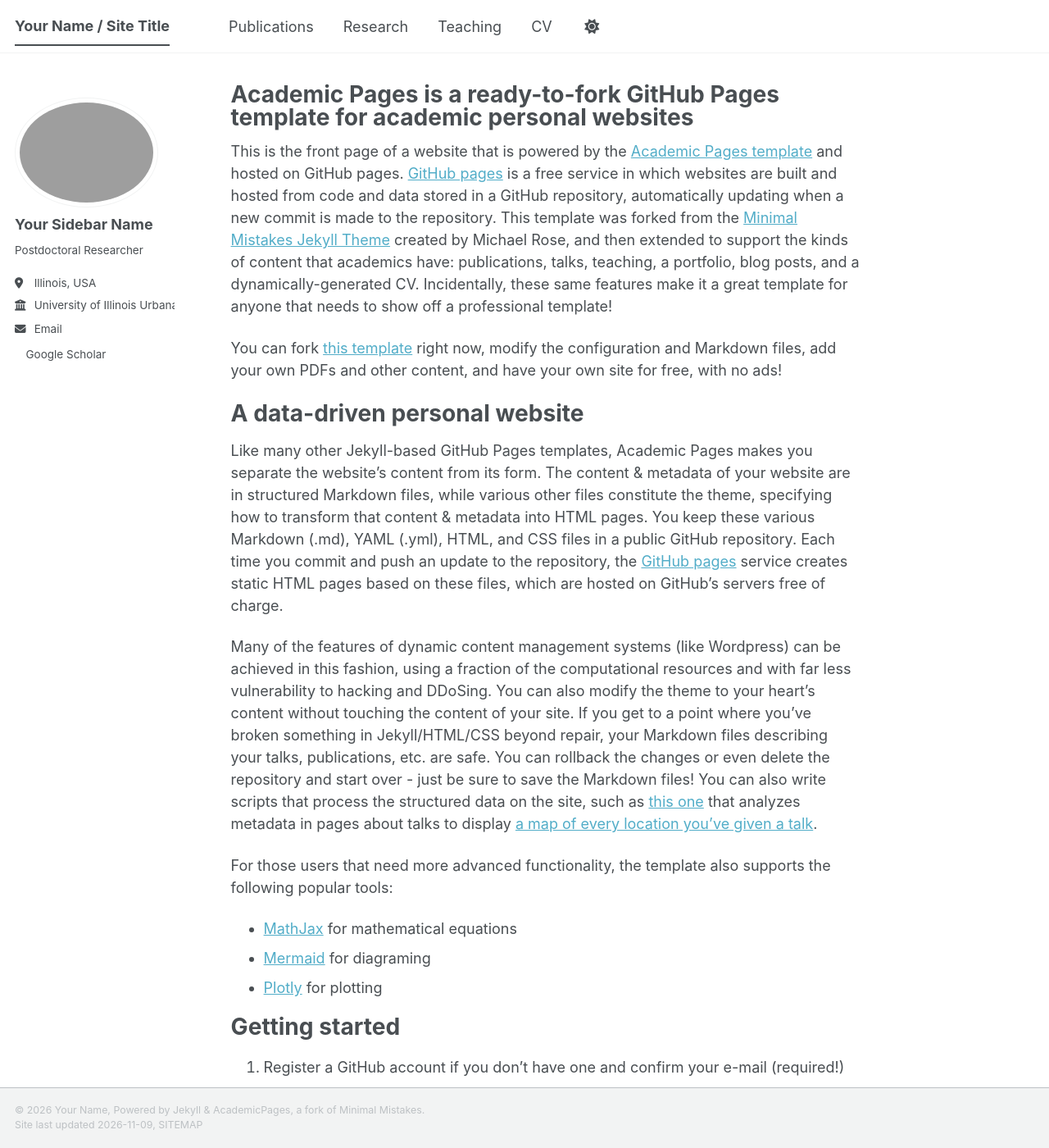
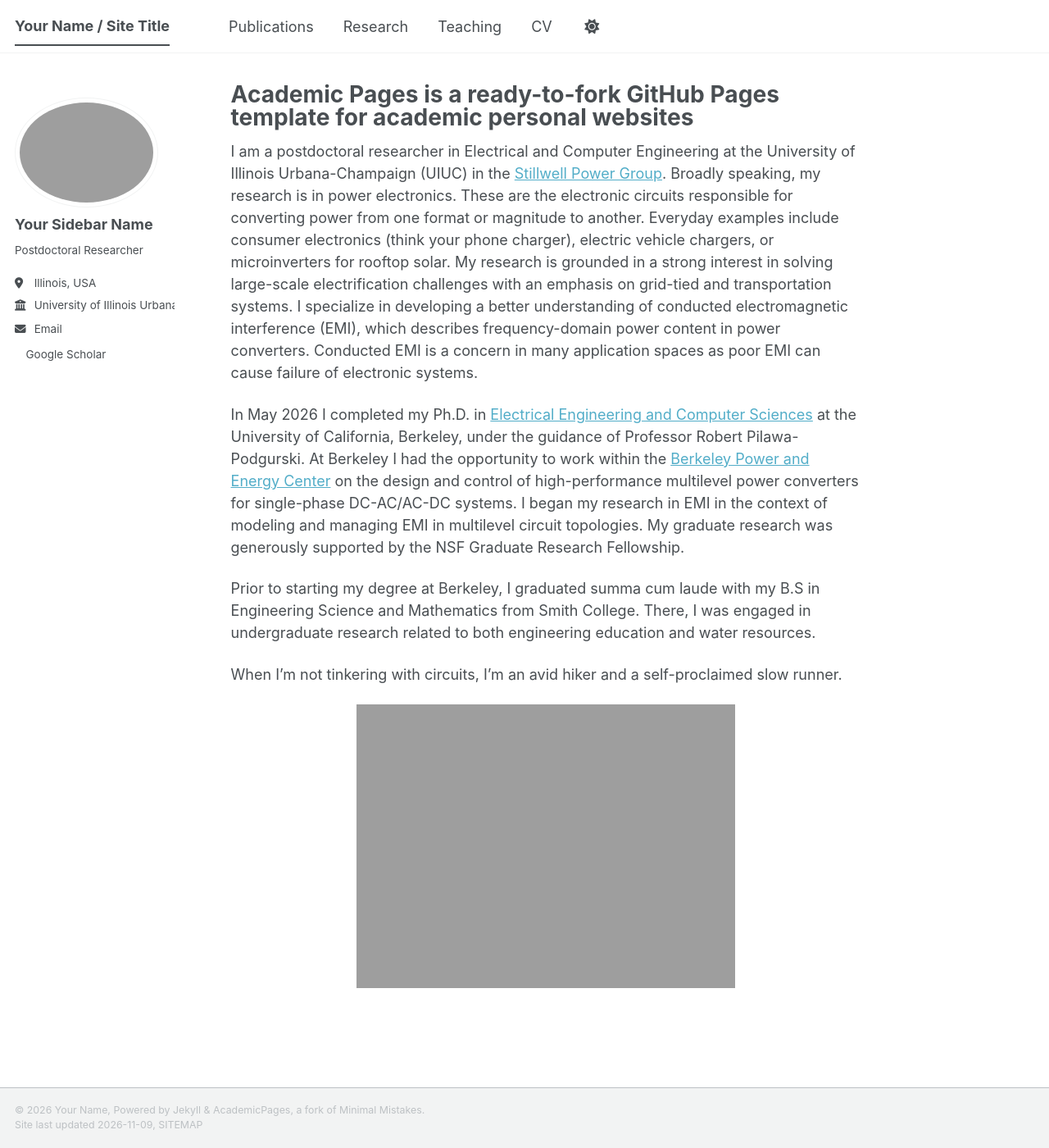
Before and after one commit to fgiardine/fgiardine.github.io, a Jekyll site: the page built from _pages/about.md, in a window 1280 px wide and 1400 px high. Shown: the whole window at 82% size. Built offline with Jekyll 4.4.1, drawn with Linux system fonts in a browser that asks for light colours; a script bundle is joined from its source files by our own code; a style sheet for code colours, icons or effects is not loaded; some of the changed text lies outside the part shown.

Commit message:
Update about.md

```diff
--- a/_pages/about.md
+++ b/_pages/about.md
@@ -7,50 +7,19 @@ redirect_from:
   - /about.html
 ---
 
-This is the front page of a website that is powered by the [Academic Pages template](https://github.com/academicpages/academicpages.github.io) and hosted on GitHub pages. [GitHub pages](https://pages.github.com) is a free service in which websites are built and hosted from code and data stored in a GitHub repository, automatically updating when a new commit is made to the repository. This template was forked from the [Minimal Mistakes Jekyll Theme](https://mmistakes.github.io/minimal-mistakes/) created by Michael Rose, and then extended to support the kinds of content that academics have: publications, talks, teaching, a portfolio, blog posts, and a dynamically-generated CV. Incidentally, these same features make it a great template for anyone that needs to show off a professional template!
+I am a postdoctoral researcher in Electrical and Computer Engineering at the University of Illinois Urbana-Champaign (UIUC) in the <a href="https://stillwell.ece.illinois.edu/">Stillwell Power Group</a>. Broadly speaking, my research is in power electronics. These are the electronic circuits responsible for converting power from one format or magnitude to another. Everyday examples include consumer electronics (think your phone charger), electric vehicle chargers, or microinverters for rooftop solar. My research is grounded in a strong interest in solving large-scale electrification challenges with an emphasis on grid-tied and transportation systems. I specialize in developing a better understanding of conducted electromagnetic interference (EMI), which describes frequency-domain power content in power converters. Conducted EMI is a concern in many application spaces as poor EMI can cause failure of electronic systems.
 
- You can fork [this template](https://github.com/academicpages/academicpages.github.io) right now, modify the configuration and Markdown files, add your own PDFs and other content, and have your own site for free, with no ads!
+In May 2026 I completed my Ph.D. in <a href="https://eecs.berkeley.edu/">Electrical Engineering and Computer Sciences</a> at the University of California, Berkeley, under the guidance of Professor Robert Pilawa-Podgurski. At Berkeley I had the opportunity to work within the <a href="https://bpec.berkeley.edu/">Berkeley Power and Energy Center</a> on the design and control of high-performance multilevel power converters for single-phase DC-AC/AC-DC systems. I began my research in EMI in the context of modeling and managing EMI in multilevel circuit topologies. My graduate research was generously supported by the NSF Graduate Research Fellowship.
 
-A data-driven personal website
-======
-Like many other Jekyll-based GitHub Pages templates, Academic Pages makes you separate the website's content from its form. The content & metadata of your website are in structured Markdown files, while various other files constitute the theme, specifying how to transform that content & metadata into HTML pages. You keep these various Markdown (.md), YAML (.yml), HTML, and CSS files in a public GitHub repository. Each time you commit and push an update to the repository, the [GitHub pages](https://pages.github.com/) service creates static HTML pages based on these files, which are hosted on GitHub's servers free of charge.
+Prior to starting my degree at Berkeley, I graduated summa cum laude with my B.S in Engineering Science and Mathematics from Smith College. There, I was engaged in undergraduate research related to both engineering education and water resources.
 
-Many of the features of dynamic content management systems (like Wordpress) can be achieved in this fashion, using a fraction of the computational resources and with far less vulnerability to hacking and DDoSing. You can also modify the theme to your heart's content without touching the content of your site. If you get to a point where you've broken something in Jekyll/HTML/CSS beyond repair, your Markdown files describing your talks, publications, etc. are safe. You can rollback the changes or even delete the repository and start over - just be sure to save the Markdown files! You can also write scripts that process the structured data on the site, such as [this one](https://github.com/academicpages/academicpages.github.io/blob/master/talkmap.ipynb) that analyzes metadata in pages about talks to display [a map of every location you've given a talk](https://academicpages.github.io/talkmap.html).
+When I'm not tinkering with circuits, I'm an avid hiker and a self-proclaimed slow runner.
 
-For those users that need more advanced functionality, the template also supports the following popular tools:
-- [MathJax](https://www.mathjax.org/) for mathematical equations
-- [Mermaid](https://mermaid.js.org/) for diagraming
-- [Plotly](https://plotly.com/javascript/) for plotting
-
-Getting started
-======
-1. Register a GitHub account if you don't have one and confirm your e-mail (required!)
-1. Fork [this template](https://github.com/academicpages/academicpages.github.io) by clicking the "Use this template" button in the top right.
-1. Go to the repository's settings (rightmost item in the tabs that start with "Code", should be below "Unwatch"). Rename the repository "[your GitHub username].github.io", which will also be your website's URL.
-1. Set site-wide configuration and create content & metadata (see below -- also see [this set of diffs](https://archive.is/3TPas) showing what files were changed to set up [an example site](https://getorg-testacct.github.io) for a user with the username "getorg-testacct")
-1. Upload any files (like PDFs, .zip files, etc.) to the files/ directory. They will appear at https://[your GitHub username].github.io/files/example.pdf.
-1. Check status by going to the repository settings, in the "GitHub pages" section
-
-Site-wide configuration
-------
-The main configuration file for the site is in the base directory in [_config.yml](https://github.com/academicpages/academicpages.github.io/blob/master/_config.yml), which defines the content in the sidebars and other site-wide features. You will need to replace the default variables with ones about yourself and your site's github repository. The configuration file for the top menu is in [_data/navigation.yml](https://github.com/academicpages/academicpages.github.io/blob/master/_data/navigation.yml). For example, if you don't have a portfolio or blog posts, you can remove those items from that navigation.yml file to remove them from the header.
-
-Create content & metadata
-------
-For site content, there is one Markdown file for each type of content, which are stored in directories like _publications, _talks, _posts, _teaching, or _pages. For example, each talk is a Markdown file in the [_talks directory](https://github.com/academicpages/academicpages.github.io/tree/master/_talks). At the top of each Markdown file is structured data in YAML about the talk, which the theme will parse to do lots of cool stuff. The same structured data about a talk is used to generate the list of talks on the [Talks page](https://academicpages.github.io/talks), each [individual page](https://academicpages.github.io/talks/2012-03-01-talk-1) for specific talks, the talks section for the [CV page](https://academicpages.github.io/cv), and the [map of places you've given a talk](https://academicpages.github.io/talkmap.html) (if you run this [python file](https://github.com/academicpages/academicpages.github.io/blob/master/talkmap.py) or [Jupyter notebook](https://github.com/academicpages/academicpages.github.io/blob/master/talkmap.ipynb), which creates the HTML for the map based on the contents of the _talks directory).
-
-**Markdown generator**
-
-The repository includes [a set of Jupyter notebooks](https://github.com/academicpages/academicpages.github.io/tree/master/markdown_generator
-) that converts a CSV containing structured data about talks or presentations into individual Markdown files that will be properly formatted for the Academic Pages template. The sample CSVs in that directory are the ones I used to create my own personal website at stuartgeiger.com. My usual workflow is that I keep a spreadsheet of my publications and talks, then run the code in these notebooks to generate the Markdown files, then commit and push them to the GitHub repository.
-
-How to edit your site's GitHub repository
-------
-Many people use a git client to create files on their local computer and then push them to GitHub's servers. If you are not familiar with git, you can directly edit these configuration and Markdown files directly in the github.com interface. Navigate to a file (like [this one](https://github.com/academicpages/academicpages.github.io/blob/master/_talks/2012-03-01-talk-1.md) and click the pencil icon in the top right of the content preview (to the right of the "Raw | Blame | History" buttons). You can delete a file by clicking the trashcan icon to the right of the pencil icon. You can also create new files or upload files by navigating to a directory and clicking the "Create new file" or "Upload files" buttons.
-
-Example: editing a Markdown file for a talk
-![Editing a Markdown file for a talk](/images/editing-talk.png)
-
-For more info
-------
-More info about configuring Academic Pages can be found in [the guide](https://academicpages.github.io/markdown/), the [growing wiki](https://github.com/academicpages/academicpages.github.io/wiki), and you can always [ask a question on GitHub](https://github.com/academicpages/academicpages.github.io/discussions). The [guides for the Minimal Mistakes theme](https://mmistakes.github.io/minimal-mistakes/docs/configuration/) (which this theme was forked from) might also be helpful.
+<div class="container">
+<div class="row">
+<center>
+<img src="{{ site.url }}{{ site.baseurl }}/images/pcb.png" width="60%"/><br/>
+</center>
+</div>
+</div>
+<br/>
```
